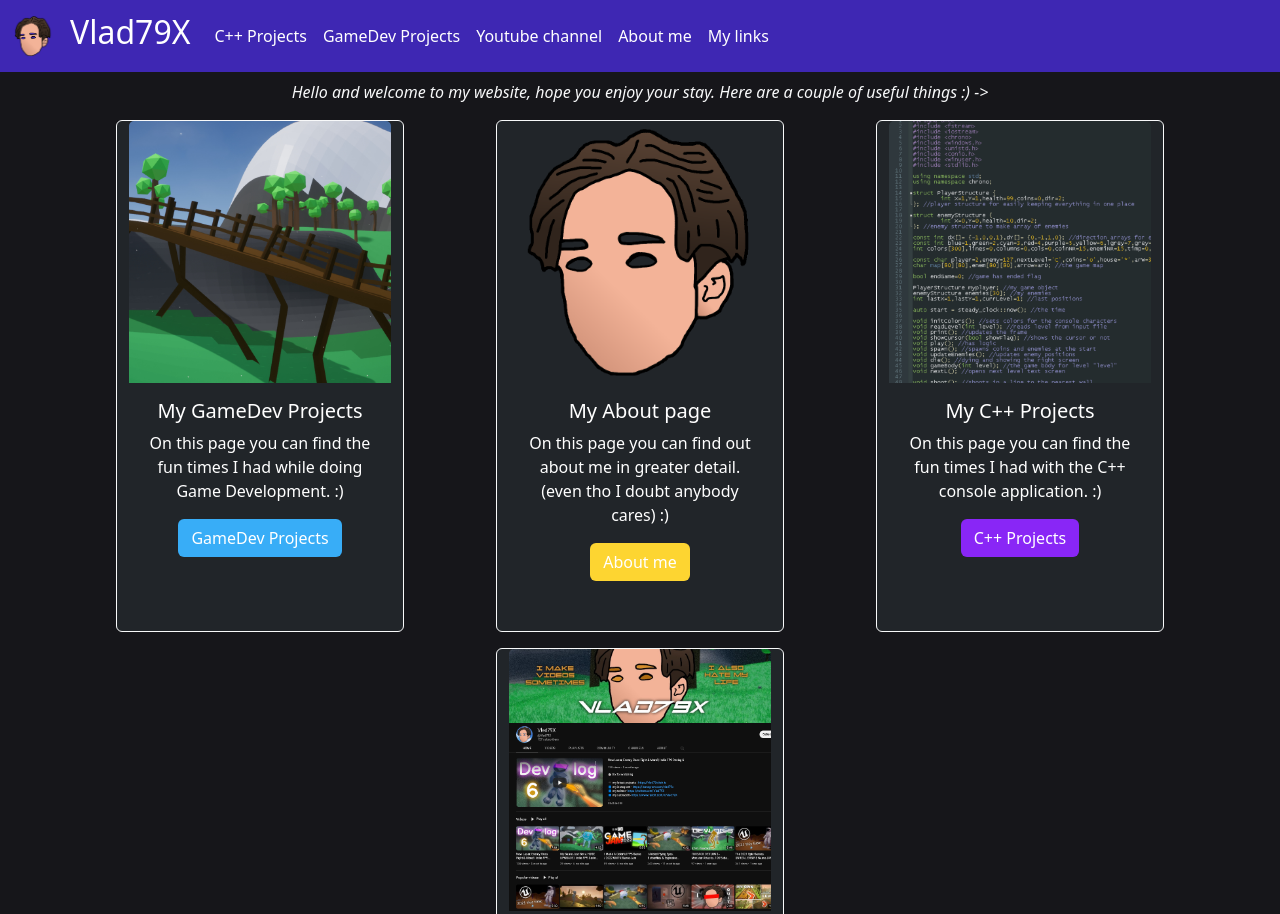
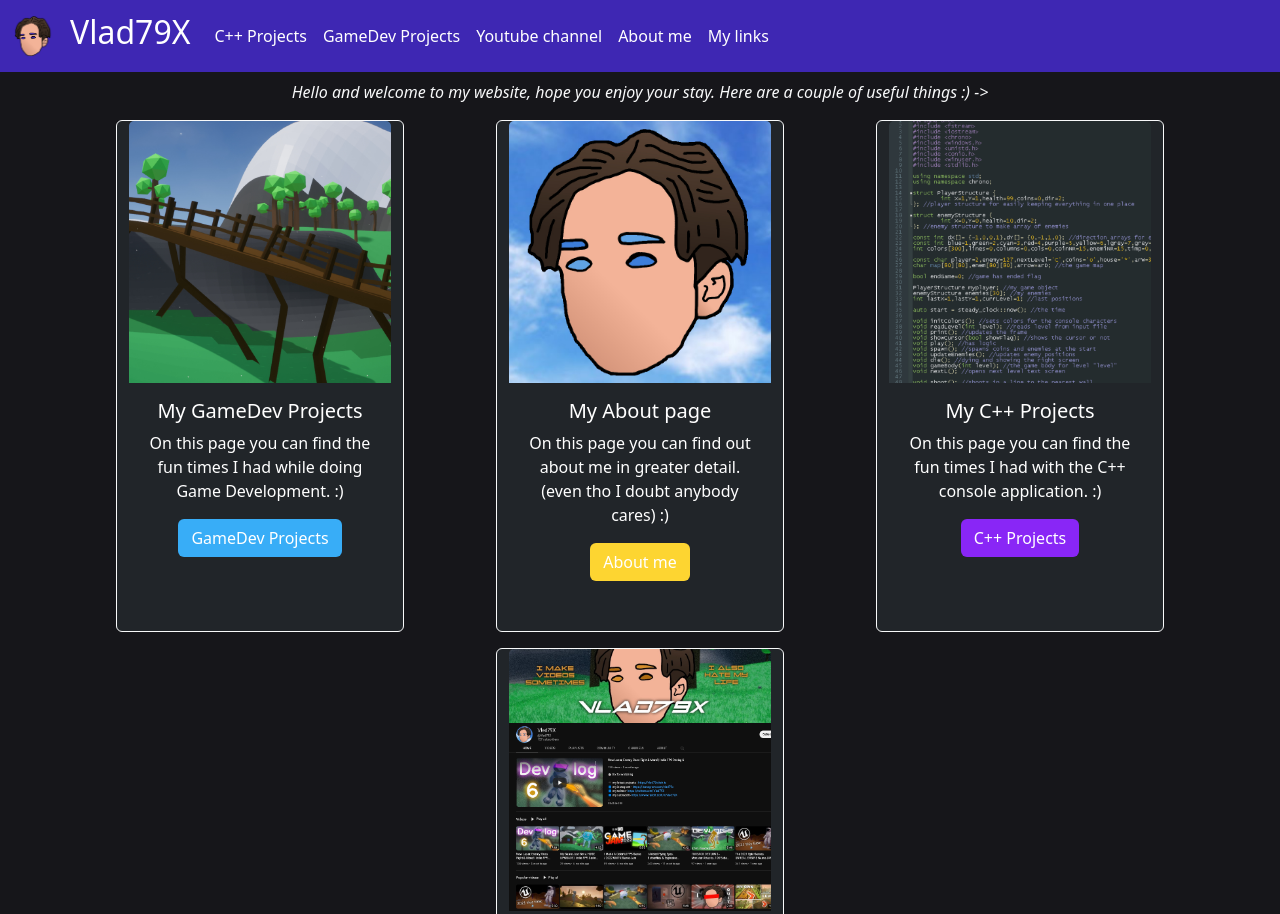
Before and after one commit to Vlad79X/Vlad79X.github.io, a plain HTML site: page index.html in a window 1280 px wide. Shown: the top 914 px of the page. Drawn offline with nearby package versions, Linux system fonts and the light colour scheme.

Commit message:
Update index.html

```diff
--- a/index.html
+++ b/index.html
@@ -64,7 +64,7 @@
 				</div>
 			</div>
 			<div class="card text-bg-dark border-light my-2 mx-auto" style="max-width: 18rem; min-height: 32rem;" data-bs-theme="dark">
-				<img src="VLADNEW.png" height="300" width="300" class="card-img-top img-fluid" alt="logo">
+				<img src="VLADNEW_SKY.jpg" height="300" width="300" class="card-img-top img-fluid" alt="logo">
 				<div class="card-body mx-auto my-auto">
 					<h5 class="card-title">My About page</h5>
 					<p class="card-text">On this page you can find out about me in greater detail. (even tho I doubt anybody cares) :)</p>
```
